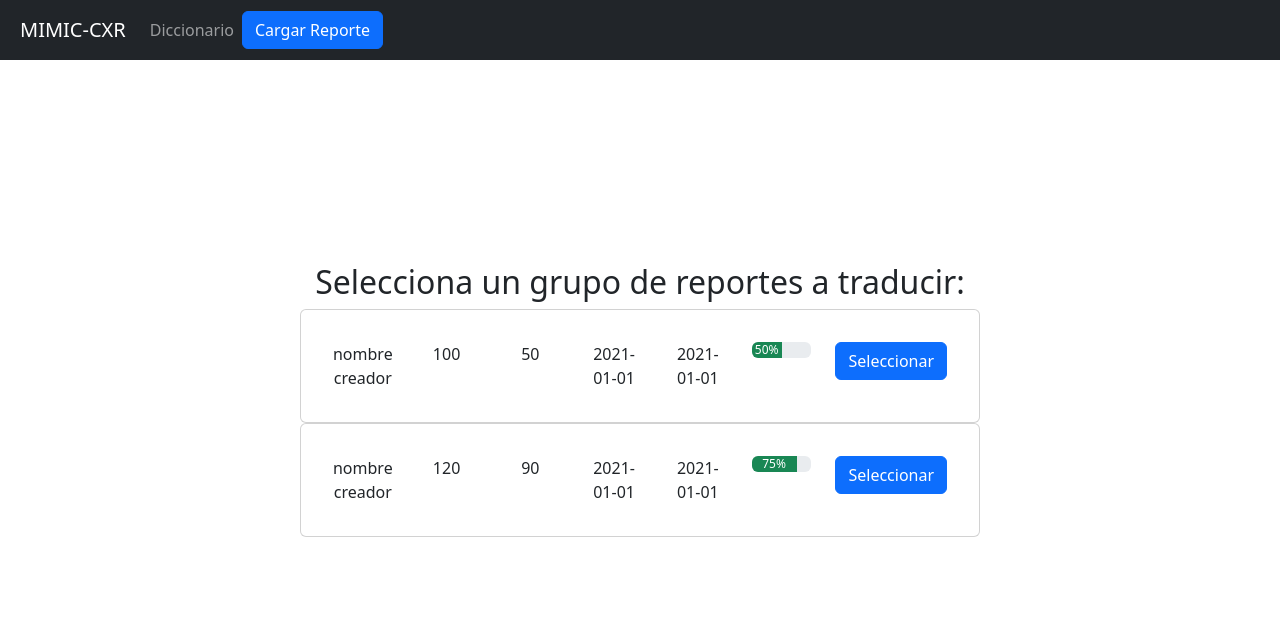
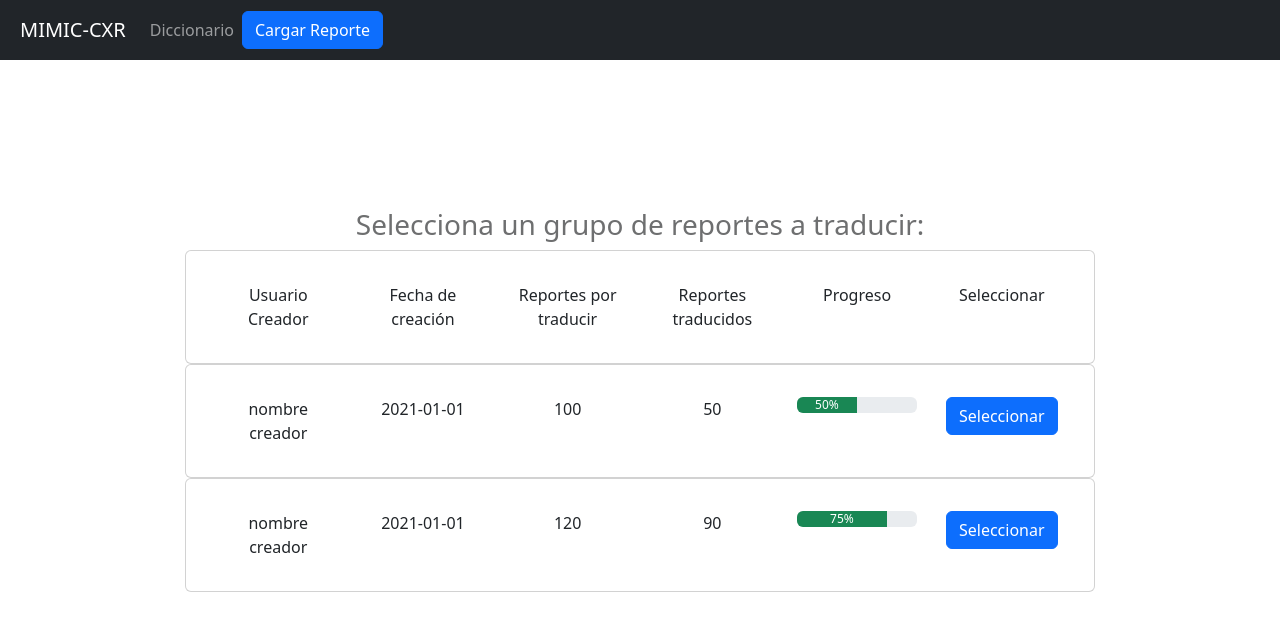
Before and after one commit to visalasc/ipre20232, a React (Vite) app in the folder MIMIC-CXR-T/: page /reportselection in a window 1280 px wide. Shown: the top 630 px of the page. Built offline with nearby package versions, Linux system fonts and the light colour scheme.

Commit message:
feat report group display cards

```diff
--- a/MIMIC-CXR-T/src/common/ReportGroupSelection.jsx
+++ b/MIMIC-CXR-T/src/common/ReportGroupSelection.jsx
@@ -20,19 +20,34 @@ const ReportGroupSelection = () => {
   return (
     <div>
         <NavBarReportSelection />
-      <h2>Selecciona un grupo de reportes a traducir:</h2>
+      <h3>Selecciona un grupo de reportes a traducir:</h3>
       <Container>
+        <Row>
+            <Col>
+            <Card>
+                <Row>
+                    <Col> <Card.Text>Usuario Creador</Card.Text></Col>
+                    <Col> <Card.Text>Fecha de creación</Card.Text></Col>
+                    <Col> <Card.Text>Reportes por traducir</Card.Text></Col>
+                    <Col> <Card.Text>Reportes traducidos</Card.Text></Col>
+                    <Col> <Card.Text>Progreso</Card.Text></Col>
+                    <Col> <Card.Text>Seleccionar</Card.Text></Col>
+                </Row>
+            </Card>
+            </Col>
+
+        </Row>
         {datasetDetails.map((dataset, index) => (
+
           <Row key={index}>
             <Col>
               <Card>
                 <Row>
                     <Col> <Card.Text>{dataset.creator}</Card.Text></Col>
+                    <Col> <Card.Text>{dataset.createdAt}</Card.Text></Col>
                     <Col> <Card.Text>{dataset.numberOfReportsToTranslate}</Card.Text></Col>
                     <Col> <Card.Text>{dataset.numberOfReportsTranslated}</Card.Text></Col>
-                    <Col> <Card.Text>{dataset.createdAt}</Card.Text></Col>
-                    <Col> <Card.Text>{dataset.createdAt}</Card.Text></Col>
-                    <Col>
+                     <Col>
                         <ProgressBar
                         variant="success"
                         now={dataset.numberOfReportsTranslated/dataset.numberOfReportsToTranslate * 100}
```
